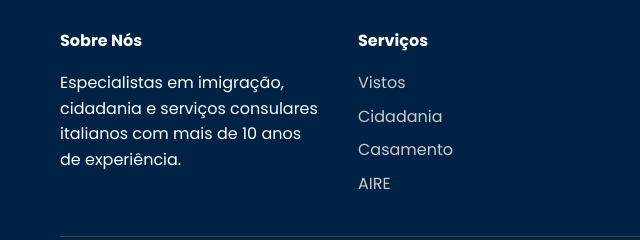
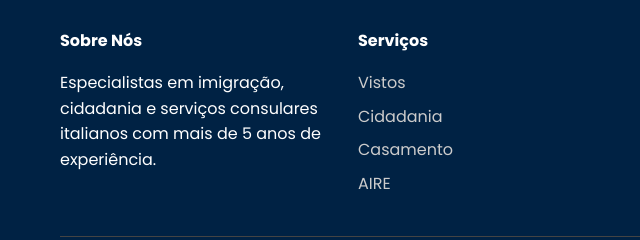
Before and after one commit to renatoarvilela/consularhelp.github.io, a plain HTML site: page index.html in a window 1280 px wide. Shown: the part 2646-2886 px from the top of the page, 0-640 px from the left. Drawn offline with nearby package versions, Linux system fonts and the light colour scheme.

Commit message:
Add files via upload

```diff
--- a/index.html
+++ b/index.html
@@ -435,7 +435,7 @@
             <div class="footer-content">
                 <div class="footer-section">
                     <h4>Sobre Nós</h4>
-                    <p>Especialistas em imigração, cidadania e serviços consulares italianos com mais de 10 anos de experiência.</p>
+                    <p>Especialistas em imigração, cidadania e serviços consulares italianos com mais de 5 anos de experiência.</p>
                 </div>
                 <div class="footer-section">
                     <h4>Serviços</h4>
```
Also changed, not shown: about.html (+2 -2 lines).
